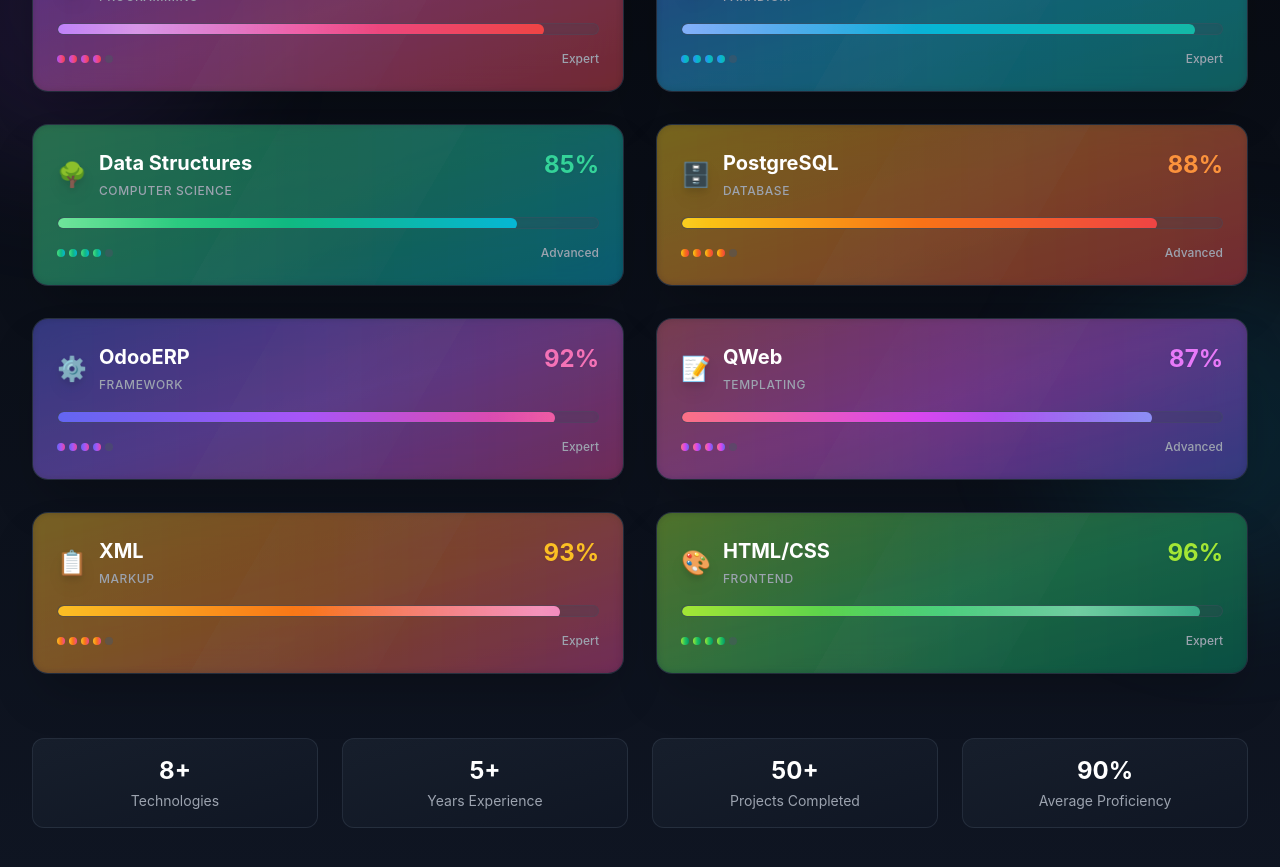
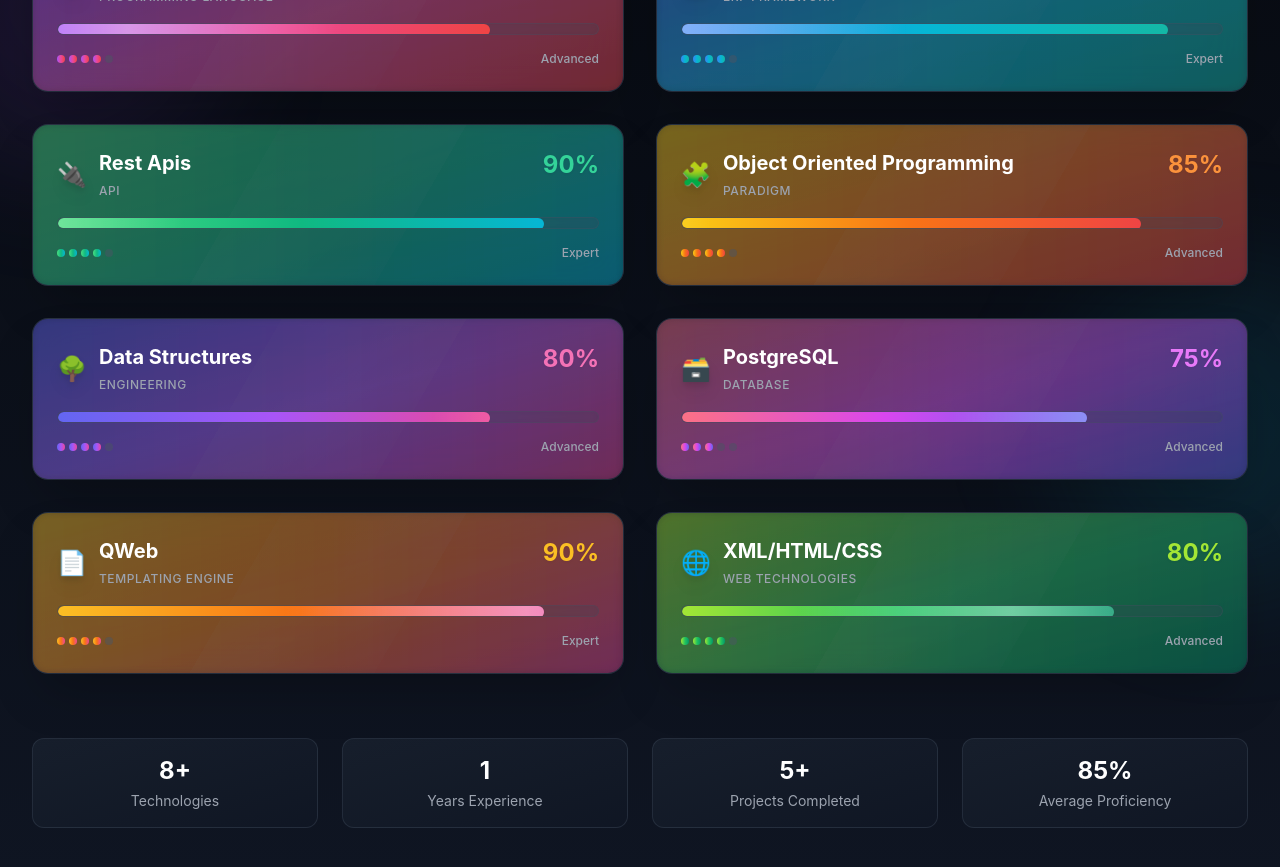
Before and after one commit to ahsan54/Portfolio-Web, a React (Vite) app: page / in a window 1280 px wide. Shown: the part 2080-2947 px from the top of the page. Built offline with nearby package versions, Linux system fonts and the light colour scheme.

Commit message:
Update SkillBar.tsx

```diff
--- a/src/components/SkillBar.tsx
+++ b/src/components/SkillBar.tsx
@@ -302,14 +302,14 @@
   });
 
   const skills = [
-    { name: 'Python', percentage: 90, category: 'Programming', icon: '🐍' },
-    { name: 'Object Oriented Programming', percentage: 95, category: 'Paradigm', icon: '🧩' },
-    { name: 'Data Structures', percentage: 85, category: 'Computer Science', icon: '🌳' },
-    { name: 'PostgreSQL', percentage: 88, category: 'Database', icon: '🗄️' },
-    { name: 'OdooERP', percentage: 92, category: 'Framework', icon: '⚙️' },
-    { name: 'QWeb', percentage: 87, category: 'Templating', icon: '📝' },
-    { name: 'XML', percentage: 93, category: 'Markup', icon: '📋' },
-    { name: 'HTML/CSS', percentage: 96, category: 'Frontend', icon: '🎨' },
+     { "name": "Python", "percentage": 80, "category": "Programming Language", "icon": "🐍" },
+  { "name": "OdooERP", "percentage": 90, "category": "ERP Framework", "icon": "🏢" },
+  { "name": "Rest Apis", "percentage": 90, "category": "API", "icon": "🔌" },
+  { "name": "Object Oriented Programming", "percentage": 85, "category": "Paradigm", "icon": "🧩" },
+  { "name": "Data Structures", "percentage": 80, "category": "Engineering", "icon": "🌳" },
+  { "name": "PostgreSQL", "percentage": 75, "category": "Database", "icon": "🗃️" },
+  { "name": "QWeb", "percentage": 90, "category": "Templating Engine", "icon": "📄" },
+  { "name": "XML/HTML/CSS", "percentage": 80, "category": "Web Technologies", "icon": "🌐" }
   ];
 
   return (
@@ -403,9 +403,9 @@
       >
         {[
           { label: 'Technologies', value: '8+' },
-          { label: 'Years Experience', value: '5+' },
-          { label: 'Projects Completed', value: '50+' },
-          { label: 'Average Proficiency', value: '90%' }
+          { label: 'Years Experience', value: '1' },
+          { label: 'Projects Completed', value: '5+' },
+          { label: 'Average Proficiency', value: '85%' }
         ].map((stat, index) => (
           <motion.div
             key={stat.label}
```
